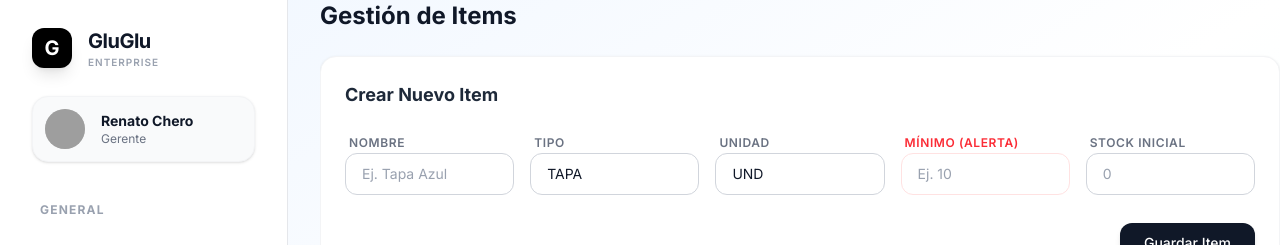
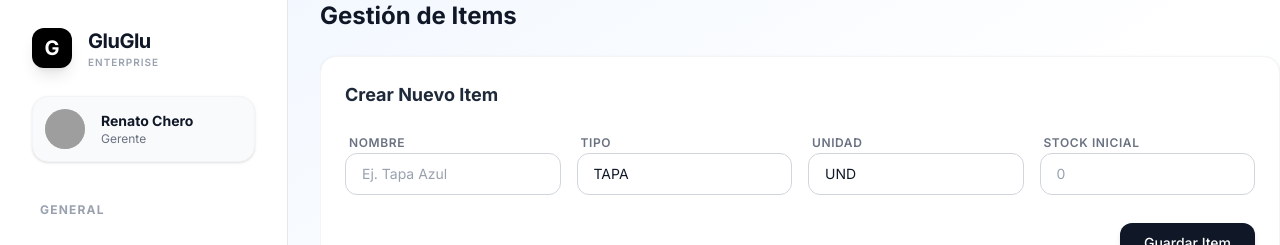
Before and after one commit to TeamGluGlu/GluGluProyecto, a Next.js app in the folder web/: page /items in a window 1280 px wide. Shown: the top 245 px of the page. Built offline with nearby package versions, Linux system fonts and the light colour scheme; no server answers; grey boxes are pictures that could not be loaded.

Commit message:
updateProductos

```diff
--- a/web/components/ItemForm.tsx
+++ b/web/components/ItemForm.tsx
@@ -8,7 +8,7 @@
   const [nombre, setNombre] = useState('');
   const [tipo, setTipo] = useState('TAPA');
   const [unidad, setUnidad] = useState('UND');
-  const [minimo, setMinimo] = useState(''); // <-- NUEVO ESTADO
+  // const [minimo, setMinimo] = useState(''); // <-- ELIMINADO: Ya no lo gestiona el usuario
   const [cantidadInicial, setCantidadInicial] = useState('');
   const [loading, setLoading] = useState(false);
   const [msg, setMsg] = useState<string | undefined>();
@@ -21,7 +21,7 @@
     const base = process.env.NEXT_PUBLIC_API_URL || 'http://localhost:3001';
 
     try {
-      // 1) Crear item (Ahora enviamos 'minimo')
+      // 1) Crear item
       const resItem = await fetch(`${base}/items`, {
         method: 'POST',
         headers: { 'Content-Type': 'application/json' },
@@ -29,7 +29,7 @@
           nombre,
           tipo,
           unidad,
-          minimo: Number(minimo) || 0, // <-- ENVIAMOS EL MÍNIMO AL BACKEND
+          minimo: 60, // <-- HARDCODED: Siempre se crea con alerta en 60
           activo: true,
         }),
       });
@@ -63,10 +63,9 @@
       }
 
       setMsg('✅ Item creado correctamente');
-      // Resetear campos
       setNombre('');
       setCantidadInicial('');
-      setMinimo(''); // Resetear mínimo
+      // setMinimo(''); // <-- ELIMINADO
 
       router.refresh();
 
@@ -94,10 +93,10 @@
         )}
       </div>
 
-      <div className="grid grid-cols-1 md:grid-cols-5 gap-4"> {/* Cambiado a 5 columnas para que quepa el nuevo campo */}
+      <div className="grid grid-cols-1 md:grid-cols-4 gap-4"> {/* Regresamos a 4 columnas */}
 
         {/* Nombre */}
-        <div className="space-y-1 md:col-span-1">
+        <div className="space-y-1">
           <label className="text-xs font-semibold text-gray-500 uppercase tracking-wider ml-1">Nombre</label>
           <input required value={nombre} onChange={(e) => setNombre(e.target.value)} placeholder="Ej. Tapa Azul" className={inputClass} />
         </div>
@@ -126,19 +125,6 @@
           </select>
         </div>
 
-        {/* --- NUEVO CAMPO: MÍNIMO (ALERTA) --- */}
-        <div className="space-y-1">
-          <label className="text-xs font-semibold text-gray-500 uppercase tracking-wider ml-1 text-red-500">Mínimo (Alerta)</label>
-          <input
-            type="number"
-            min="0"
-            value={minimo}
-            onChange={(e) => setMinimo(e.target.value)}
-            placeholder="Ej. 10"
-            className={`${inputClass} border-red-100 focus:ring-red-500`} // Un toque rojo sutil para indicar que es una alerta
-          />
-        </div>
-
         {/* Stock Inicial */}
         <div className="space-y-1">
           <label className="text-xs font-semibold text-gray-500 uppercase tracking-wider ml-1">Stock Inicial</label>
```
